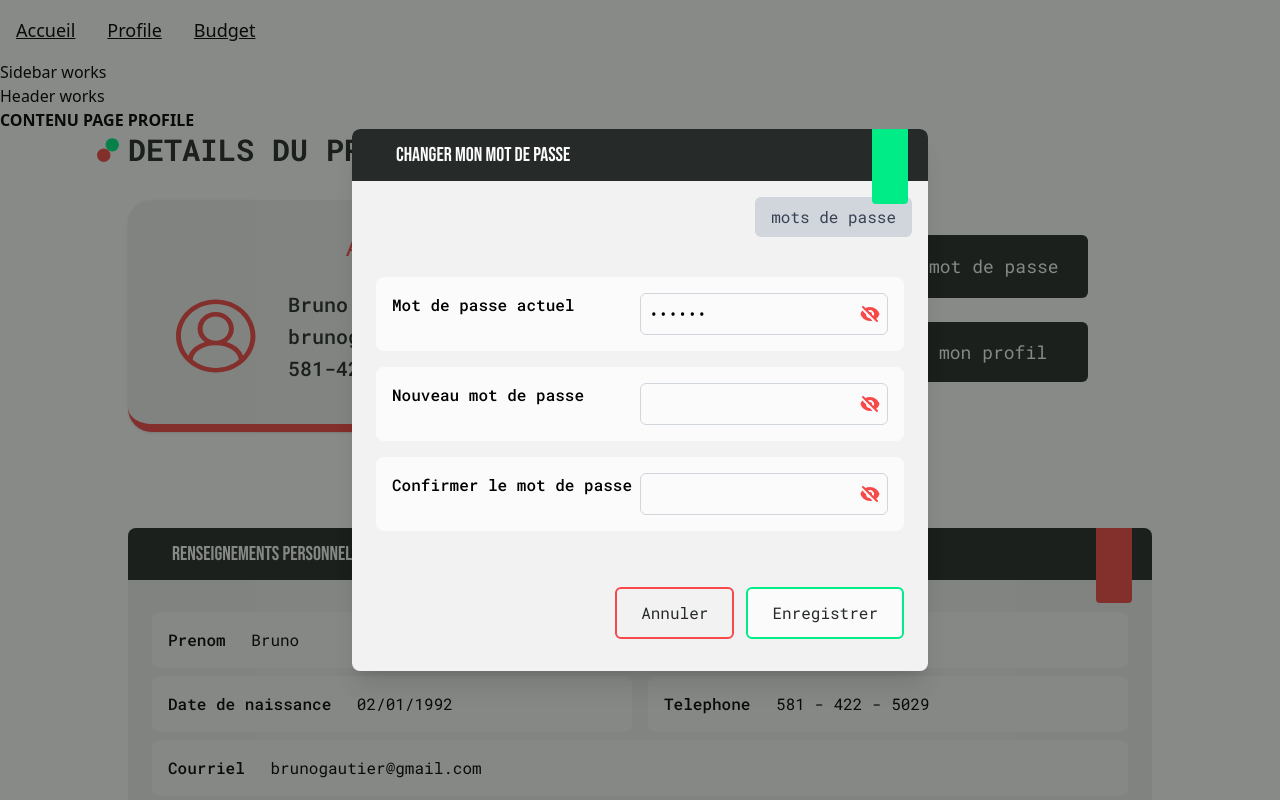
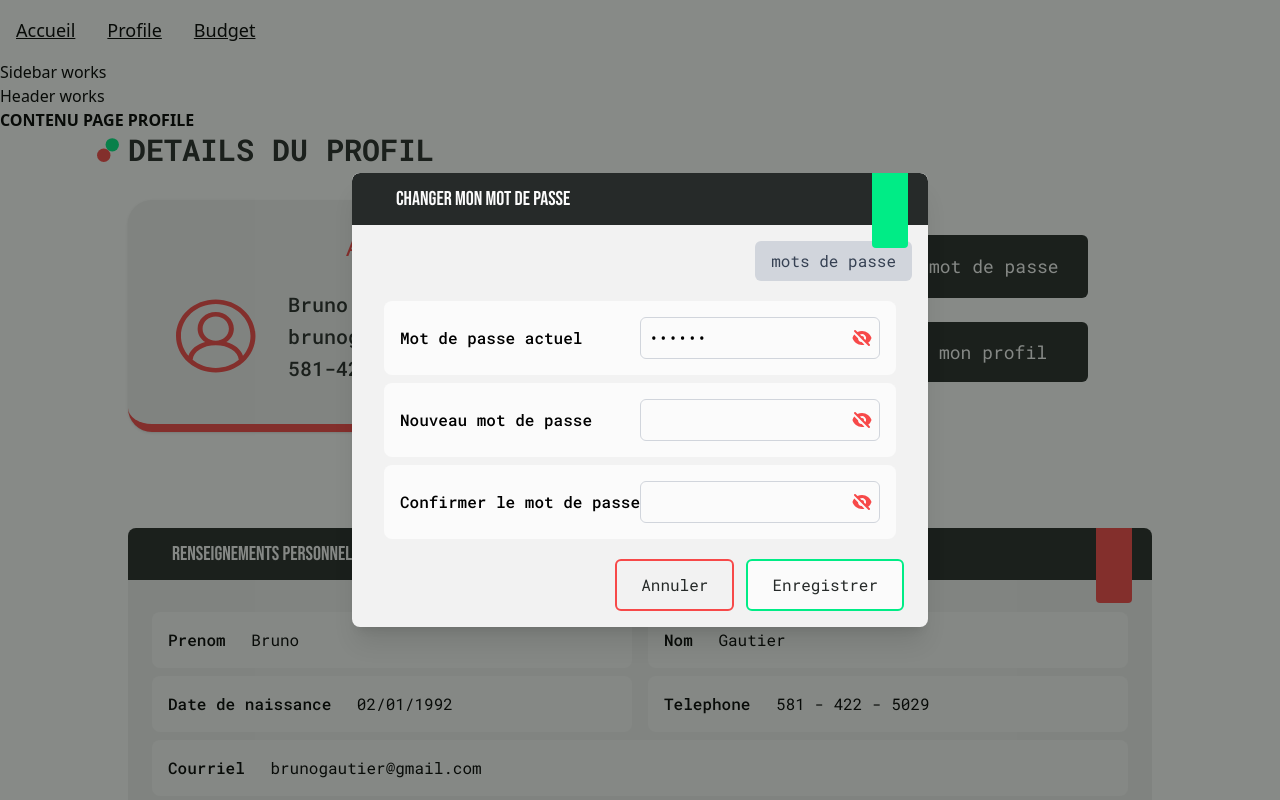
Before and after one commit to Big-pun/projet-synthese, a Vue app: page /espace-client/profil in a window 1280 px wide. Both pictures are taken after a click on the button "Changer mon mot de passe". Shown: the top 800 px of the page. Built offline with nearby package versions, Linux system fonts and the light colour scheme.

Commit message:
Need QA sur tous les modals

```diff
--- a/src/components/general/Modal.vue
+++ b/src/components/general/Modal.vue
@@ -63,9 +63,17 @@ function getFieldType(field) {
   return field.type || 'text';
 }
 
+// Changer le grid si c'est les personnalInfos, sur mobile, garder le grid-cols-1
+function getGridPersonnalInfo(modalType) {
+  if (modalType === 'personnalInfo' && window.innerWidth > 768) {
+    return 'grid grid-cols-2';
+  }
+  return 'grid grid-cols-1';
+}
+
 // Obtenir la classe CSS pour l'icône d'œil en fonction de la visibilité
 function getEyeIconClass(key) {
-  return passwordVisibility.value[key] ? 'text-accent1' : 'text-accent2';
+  return passwordVisibility.value[key] ? 'text-accent1 hover:text-accent1' : 'text-accent2 hover:text-accent2';
 }
 
 // Fonction pour basculer la visibilité de tous les mots de passe
@@ -79,7 +87,7 @@ function toggleAllPasswordsVisibility() {
 <template>
   <div v-if="isOpen"
        class="fixed inset-0 bg-black/50 flex items-center justify-center z-50 font-roboto">
-    <div class="bg-light-gray rounded-lg shadow-xl w-full max-w-xl mx-4 transition-all duration-200">
+    <div class="bg-light-gray max-h-screen overflow-y-auto  max-w-screen-xl rounded-lg shadow-xl mx-4 transition-all duration-200">
       <!-- En-tête du modal avec style cohérent -->
       <div class="flex items-center justify-between p-3 rounded-t-lg bg-gray relative">
         <h3 class="text-white ml-8">{{ title }}</h3>
@@ -102,10 +110,10 @@ function toggleAllPasswordsVisibility() {
       </div>
 
       <!-- Corps du formulaire -->
-      <div class="p-6 space-y-3">
-        <div v-for="field in formFields" :key="field.key" class="mb-4">
-          <div class="rounded-lg bg-white p-4 max-w-xl grid grid-cols-2">
-            <label class="block font-medium mb-2">{{ field.label }}</label>
+      <div :class="getGridPersonnalInfo(modalType)" class="px-6">
+        <div v-for="field in formFields" :key="field.key" class="py-1 px-2" >
+          <div class="rounded-lg bg-white p-4 grid grid-cols-2 items-center ">
+            <label class="block font-medium">{{ field.label }}</label>
             <div class="relative">
               <input
                 v-model="localFormData[field.key]"
@@ -137,7 +145,7 @@ function toggleAllPasswordsVisibility() {
       </div>
 
       <!-- Pied du modal avec actions -->
-      <div class="flex justify-end space-x-3 p-4 px-6 mb-4">
+      <div class="flex justify-end space-x-3 p-4 px-6">
         <button
           @click="closeModal"
           class="px-6 py-3 text-gray rounded-md border-2 border-accent2 hover:bg-accent2 hover:text-white transition-colors duration-200">
--- a/src/components/profile/ProfilePersonnalInfos.vue
+++ b/src/components/profile/ProfilePersonnalInfos.vue
@@ -29,7 +29,7 @@ const personalInfoFields = [
 // Fonction pour ouvrir le modal d'édition
 function openEditModal() {
   modalStore.openModal(
-    'personalInfo',
+    'personnalInfo',
     'Éditer les renseignements personnels',
     personalInfoFields,
     { ...userData } // Clone pour éviter les modifications directes
@@ -90,12 +90,12 @@ function openEditModal() {
       </div>
 
       <div class="rounded-lg bg-white mb-2 p-4 flex flex-row items-center ">
-        <p class="responsive-margin  ">Adresse personnelle</p>
+        <p class="font-medium responsive-margin">Adresse personnelle</p>
         <p class="">{{ userData.adressePersonnelle || 'Non spécifié' }}</p>
       </div>
 
       <div class="rounded-lg bg-white p-4 flex flex-row items-center ">
-        <p class="responsive-margin  ">Adresse au travail</p>
+        <p class="font-medium responsive-margin">Adresse au travail</p>
         <p class="">{{ userData.adresseTravail || 'Non spécifié' }}</p>
       </div>
     </div>
```
